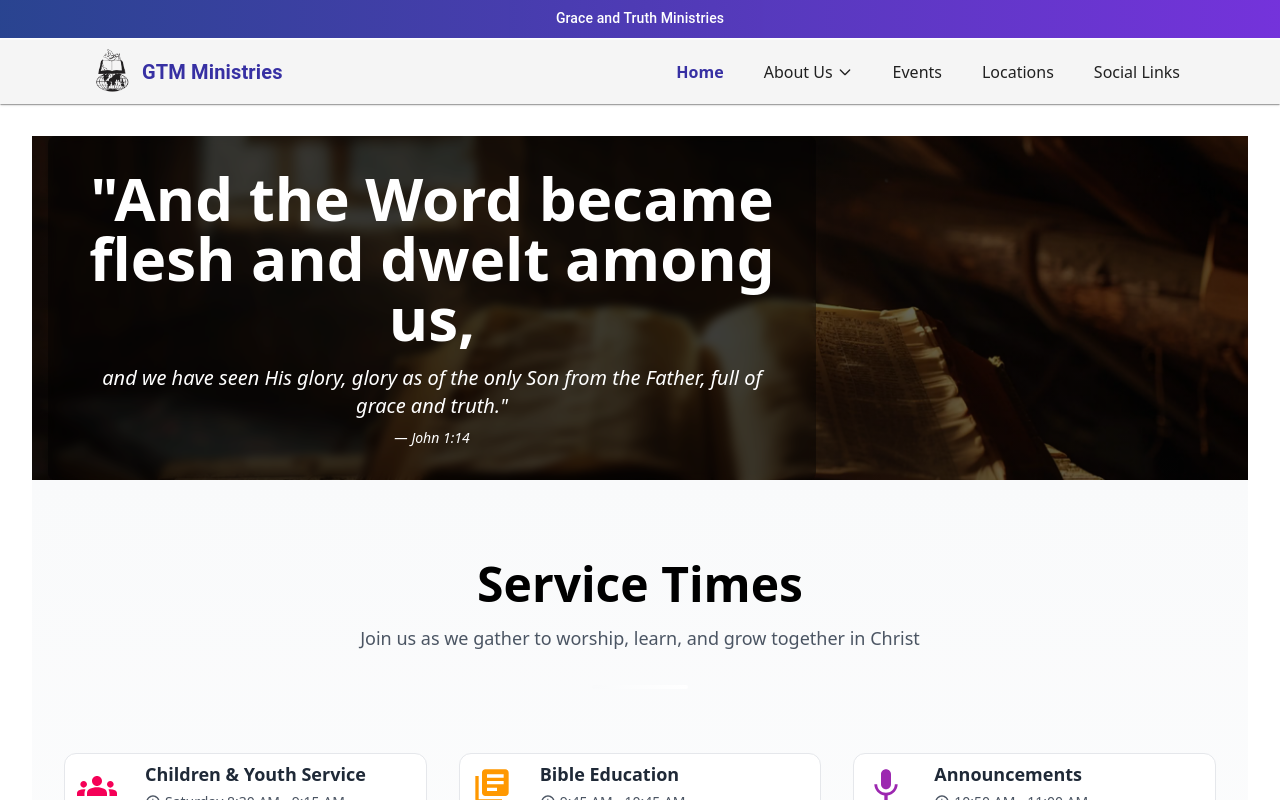
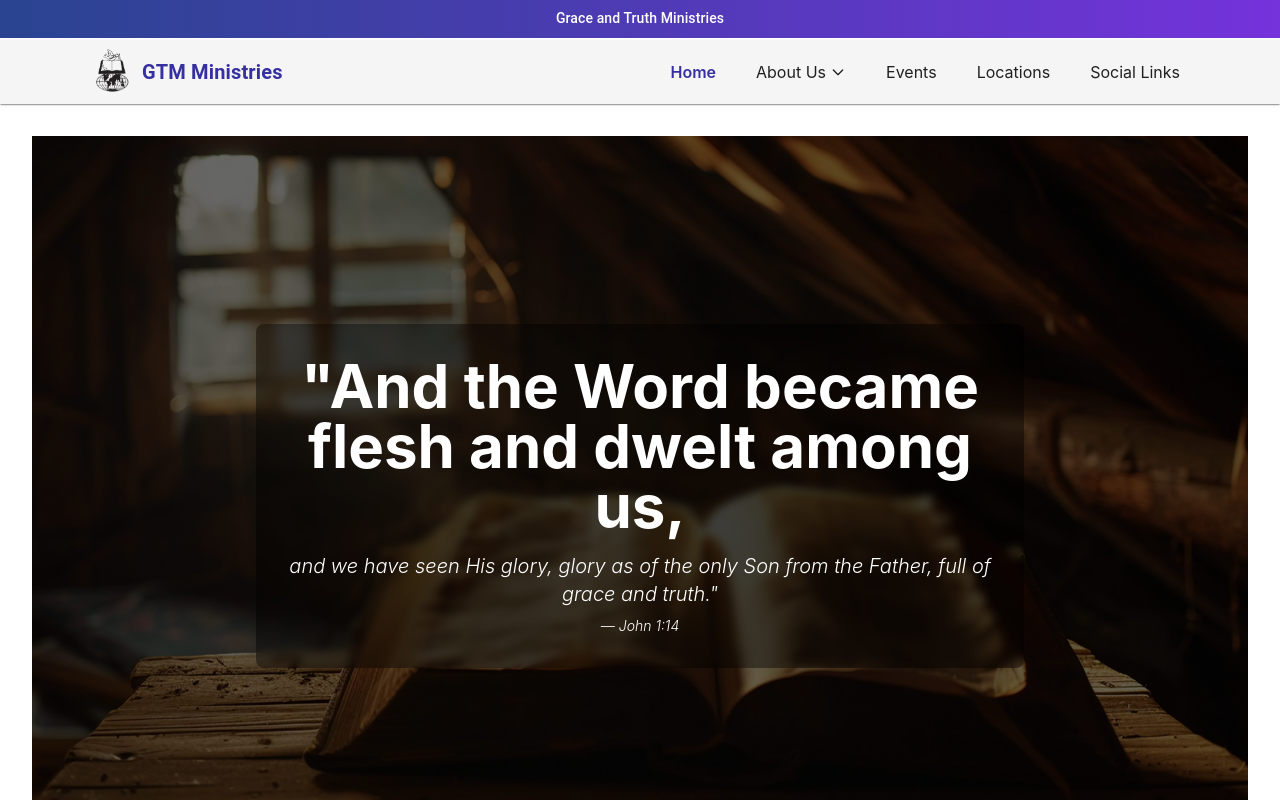
Before and after one commit to gitcat456/f_finalgtm, a React (Vite) app: page / in a window 1280 px wide. Shown: the top 800 px of the page. Built offline with nearby package versions, Linux system fonts and the light colour scheme.

Commit message:
Critical rendering path optimization

```diff
--- a/src/index.css
+++ b/src/index.css
@@ -2,25 +2,166 @@
 @tailwind components;
 @tailwind utilities;
 
-/* ✅ Minimal global layout fixes */
+
 html, body {
   margin: 0;
   padding: 0;
   min-height: 100%;
   width: 100%;
   box-sizing: border-box;
+  scroll-behavior: smooth;
+}
+
+* {
+  box-sizing: inherit;
+}
+
+/* Font smoothing for better rendering */
+html {
+  -webkit-font-smoothing: antialiased;
+  -moz-osx-font-smoothing: grayscale;
+  text-rendering: optimizeLegibility;
+}
+
+body {
+  font-family: -apple-system, BlinkMacSystemFont, 'Segoe UI', 'Roboto', 'Oxygen',
+    'Ubuntu', 'Cantarell', 'Fira Sans', 'Droid Sans', 'Helvetica',
+    'Arial', sans-serif;
   -webkit-font-smoothing: antialiased;
   -moz-osx-font-smoothing: grayscale;
 }
 
-/* ✅ Prevent navbar/footer from leaving white margin on the right */
-* {
-  box-sizing: inherit;
-}
-
-/* ✅ Make sure app root always fills the screen */
+/* App root structure */
 #root {
   min-height: 100vh;
   display: flex;
   flex-direction: column;
 }
+
+/* ============================================
+   COMPONENT UTILITIES
+   ============================================ */
+
+@layer components {
+  /* Hero section base */
+  .hero-section {
+    @apply relative w-full min-h-[90vh] flex items-center justify-center overflow-hidden;
+  }
+
+  /* Card component */
+  .card {
+    @apply bg-white rounded-lg shadow-card hover:shadow-elevated transition-shadow duration-300;
+  }
+
+  /* Service card */
+  .service-card {
+    @apply card p-6 border-l-4 border-primary-600 hover:scale-105 transition-transform duration-300;
+  }
+
+  /* Button base styles */
+  .btn-base {
+    @apply inline-flex items-center justify-center px-4 py-2 rounded-lg font-medium transition-all duration-200 focus:outline-none focus:ring-2 focus:ring-offset-2;
+  }
+
+  .btn-primary {
+    @apply btn-base bg-primary-600 text-white hover:bg-primary-700 focus:ring-primary-500;
+  }
+
+  .btn-secondary {
+    @apply btn-base bg-secondary-600 text-white hover:bg-secondary-700 focus:ring-secondary-500;
+  }
+
+  /* Section container */
+  .section-container {
+    @apply w-full py-16 px-4 md:px-8 lg:px-16;
+  }
+
+  /* Text gradient */
+  .gradient-text {
+    @apply bg-gradient-to-r from-primary-600 to-secondary-600 bg-clip-text text-transparent;
+  }
+
+  /* Link hover effects */
+  .link-hover {
+    @apply relative transition-colors duration-200 hover:text-primary-600;
+  }
+
+  .link-hover::after {
+    content: '';
+    @apply absolute bottom-0 left-0 w-0 h-0.5 bg-primary-600 transition-all duration-200 group-hover:w-full;
+  }
+
+  /* Image container for responsive images */
+  .image-container {
+    @apply relative w-full overflow-hidden rounded-lg;
+  }
+
+  /* Lazy image placeholder */
+  .lazy-placeholder {
+    @apply bg-gradient-to-br from-gray-200 to-gray-300 animate-pulse;
+  }
+}
+
+/* ============================================
+   RESPONSIVE IMAGE OPTIMIZATION
+   ============================================ */
+
+img {
+  @apply max-w-full h-auto;
+  /* Enable GPU acceleration */
+  -webkit-backface-visibility: hidden;
+  backface-visibility: hidden;
+  will-change: transform;
+}
+
+/* Prevent images from causing layout shift */
+img, picture {
+  display: block;
+}
+
+/* ============================================
+   PERFORMANCE OPTIMIZATIONS
+   ============================================ */
+
+/* Reduce paint operations */
+.section-with-bg {
+  contain: layout style paint;
+}
+
+/* Enable hardware acceleration for animations */
+.animate-in {
+  -webkit-transform: translateZ(0);
+  transform: translateZ(0);
+  -webkit-perspective: 1000;
+  perspective: 1000;
+}
+
+/* Smooth scrolling for navigation */
+html {
+  scroll-behavior: smooth;
+}
+
+/* Reduce motion for users who prefer it */
+@media (prefers-reduced-motion: reduce) {
+  *,
+  *::before,
+  *::after {
+    animation-duration: 0.01ms !important;
+    animation-iteration-count: 1 !important;
+    transition-duration: 0.01ms !important;
+  }
+}
+
+/* ============================================
+   DARK MODE SUPPORT
+   ============================================ */
+
+@media (prefers-color-scheme: dark) {
+  body {
+    @apply bg-gray-900 text-gray-100;
+  }
+
+  .card {
+    @apply bg-gray-800 border-gray-700;
+  }
+}
```
